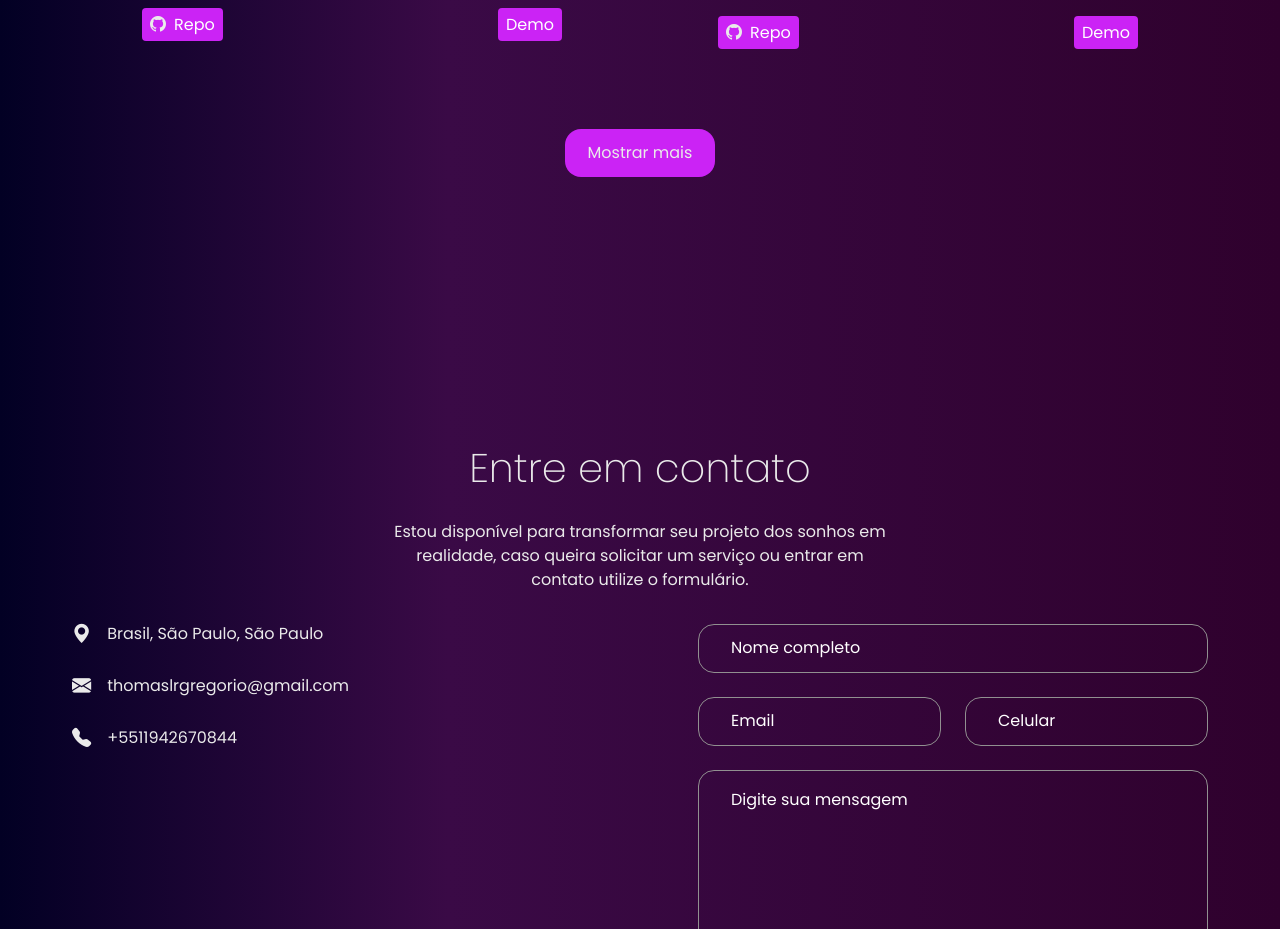
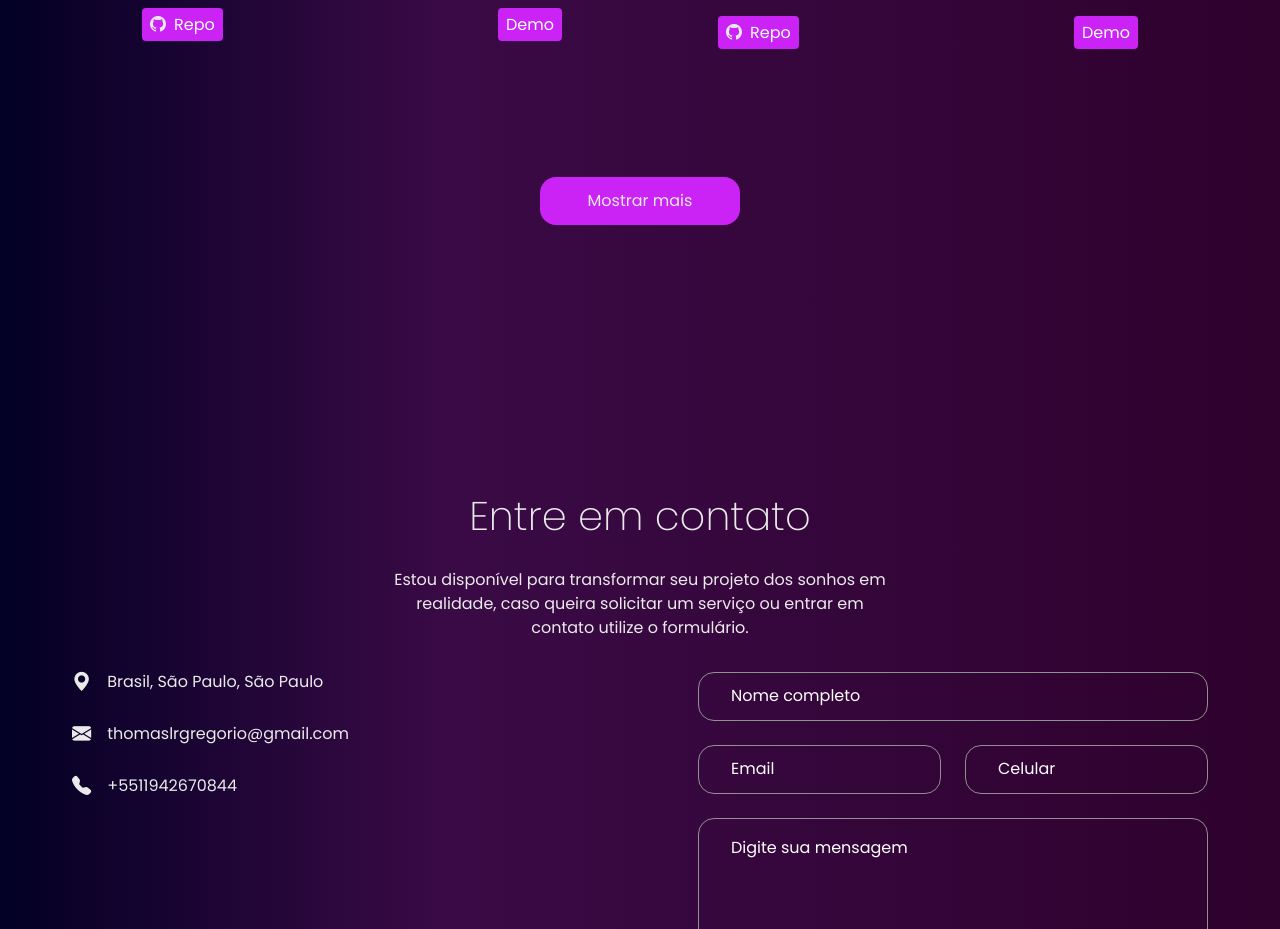
Before and after one commit to thomasluizon/thomas-portfolio, a React (Vite) app: page / in a window 1280 px wide. Shown: the part 2244-3173 px from the top of the page. Built offline with nearby package versions, Linux system fonts and the light colour scheme; some icons are missing.

Commit message:
changed projects button width

```diff
--- a/src/components/Projects/_projects.scss
+++ b/src/components/Projects/_projects.scss
@@ -11,9 +11,9 @@
 		.show-more {
 			transition: 2s all;
 			background: var(--main-color);
-			padding: 1rem;
-			width: 150px;
+			padding: 1rem 3rem;
 			border-radius: 1rem;
+			margin-top: 3rem;
 			&:hover {
 				filter: brightness(0.9);
 			}
--- a/src/styles/css/index.css
+++ b/src/styles/css/index.css
@@ -487,9 +487,9 @@ a {
 #projects .container .show-more {
   transition: 2s all;
   background: var(--main-color);
-  padding: 1rem;
-  width: 150px;
+  padding: 1rem 3rem;
   border-radius: 1rem;
+  margin-top: 3rem;
 }
 #projects .container .show-more:hover {
   filter: brightness(0.9);
```
Also changed, not shown: 1 other file (tests, documents, lock files or other folders).
